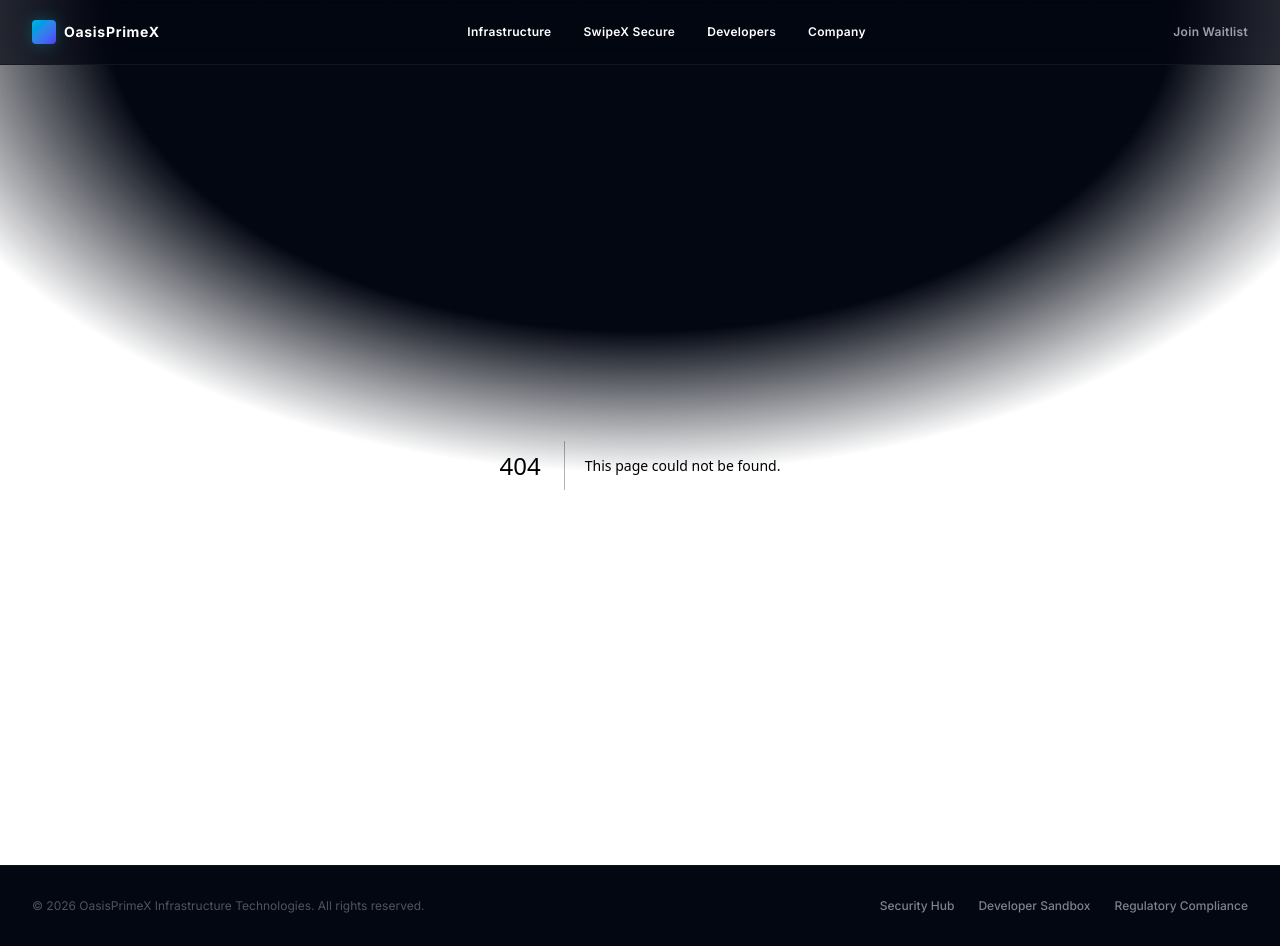
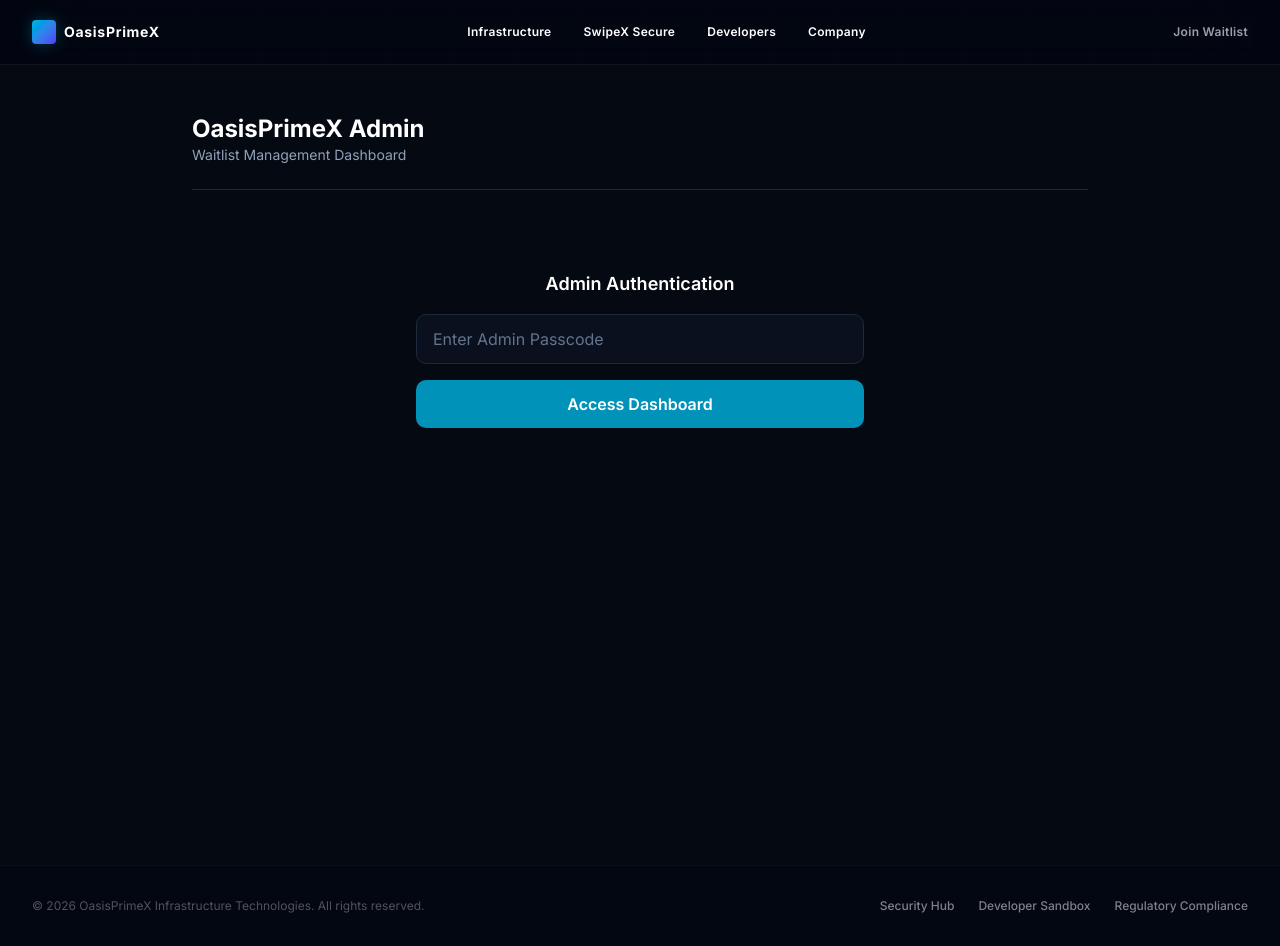
Before and after one commit to Mazoje/oasisprimex, a Next.js app: page /admin in a window 1280 px wide. Before the commit this address had no page. Built offline with nearby package versions, Linux system fonts and the light colour scheme.

Commit message:
feat: added admin portal dashboard and copy updates

```diff
--- /dev/null
+++ b/app/admin/page.tsx
@@ -0,0 +1,131 @@
+"use client";
+
+import { useState } from "react";
+
+interface Signup {
+  id: string;
+  email: string;
+  created_at: string;
+}
+
+export default function AdminPage() {
+  const [password, setPassword] = useState("");
+  const [authenticated, setAuthenticated] = useState(false);
+  const [signups, setSignups] = useState<Signup[]>([]);
+  const [loading, setLoading] = useState(false);
+  const [error, setError] = useState("");
+
+  const handleLogin = async (e: React.FormEvent) => {
+    e.preventDefault();
+    setLoading(true);
+    setError("");
+
+    try {
+      const res = await fetch("/api/admin/waitlist", {
+        method: "POST",
+        headers: { "Content-Type": "application/json" },
+        body: JSON.stringify({ password }),
+      });
+
+      const data = await res.json();
+
+      if (!res.ok) {
+        setError(data.error || "Invalid password");
+        setLoading(false);
+        return;
+      }
+
+      setSignups(data.signups);
+      setAuthenticated(true);
+    } catch (err) {
+      setError("Failed to fetch records.");
+    } finally {
+      setLoading(false);
+    }
+  };
+
+  const exportCSV = () => {
+    const csvContent =
+      "data:text/csv;charset=utf-8," +
+      ["ID,Email,Joined At"]
+        .concat(signups.map((s) => `${s.id},${s.email},${s.created_at}`))
+        .join("\n");
+
+    const encodedUri = encodeURI(csvContent);
+    const link = document.createElement("a");
+    link.setAttribute("href", encodedUri);
+    link.setAttribute("download", `oasisprimex_waitlist_${new Date().toISOString().slice(0, 10)}.csv`);
+    document.body.appendChild(link);
+    link.click();
+    document.body.removeChild(link);
+  };
+
+  return (
+    <main className="min-h-screen bg-[#050911] text-white p-6 md:p-12">
+      <div className="max-w-4xl mx-auto space-y-8">
+        <header className="flex justify-between items-center border-b border-slate-800 pb-6">
+          <div>
+            <h1 className="text-2xl font-bold">OasisPrimeX Admin</h1>
+            <p className="text-sm text-slate-400">Waitlist Management Dashboard</p>
+          </div>
+          {authenticated && (
+            <button
+              onClick={exportCSV}
+              className="px-4 py-2 text-sm font-semibold text-slate-900 bg-cyan-400 hover:bg-cyan-300 rounded-lg transition"
+            >
+              Export CSV
+            </button>
+          )}
+        </header>
+
+        {!authenticated ? (
+          <form onSubmit={handleLogin} className="max-w-md mx-auto space-y-4 pt-12">
+            <h2 className="text-lg font-semibold text-center">Admin Authentication</h2>
+            <input
+              type="password"
+              placeholder="Enter Admin Passcode"
+              value={password}
+              onChange={(e) => setPassword(e.target.value)}
+              className="w-full px-4 py-3 bg-[#0a101d] border border-slate-800 rounded-lg text-white placeholder-slate-500 focus:outline-none focus:border-cyan-500"
+            />
+            {error && <p className="text-sm text-red-400 text-center">{error}</p>}
+            <button
+              type="submit"
+              disabled={loading}
+              className="w-full py-3 bg-cyan-600 hover:bg-cyan-500 rounded-lg font-semibold transition disabled:opacity-50"
+            >
+              {loading ? "Authenticating..." : "Access Dashboard"}
+            </button>
+          </form>
+        ) : (
+          <div className="space-y-4">
+            <div className="flex justify-between items-center text-sm text-slate-400">
+              <span>Total Registrations: <strong className="text-cyan-400">{signups.length}</strong></span>
+            </div>
+
+            <div className="border border-slate-800 rounded-xl overflow-hidden bg-[#0a101d]">
+              <table className="w-full text-left text-sm text-slate-300">
+                <thead className="bg-slate-900/60 text-slate-400 border-b border-slate-800">
+                  <tr>
+                    <th className="p-4">Email</th>
+                    <th className="p-4">Joined Date</th>
+                  </tr>
+                </thead>
+                <tbody className="divide-y divide-slate-800/50">
+                  {signups.map((signup) => (
+                    <tr key={signup.id} className="hover:bg-slate-900/30">
+                      <td className="p-4 font-mono text-cyan-300">{signup.email}</td>
+                      <td className="p-4 text-slate-400">
+                        {new Date(signup.created_at).toLocaleString()}
+                      </td>
+                    </tr>
+                  ))}
+                </tbody>
+              </table>
+            </div>
+          </div>
+        )}
+      </div>
+    </main>
+  );
+}
--- /dev/null
+++ b/app/api/admin/waitlist/route.ts
@@ -0,0 +1,32 @@
+import { NextResponse } from "next/server";
+import { createClient } from "@supabase/supabase-js";
+
+const supabase = createClient(
+  process.env.NEXT_PUBLIC_SUPABASE_URL!,
+  process.env.NEXT_PUBLIC_SUPABASE_ANON_KEY!
+);
+
+export async function POST(request: Request) {
+  try {
+    const { password } = await request.json();
+
+    // Verify secret password
+    if (!password || password !== process.env.ADMIN_SECRET_PASSWORD) {
+      return NextResponse.json({ error: "Unauthorized access" }, { status: 401 });
+    }
+
+    // Fetch all signups from Supabase ordered by creation date
+    const { data, error } = await supabase
+      .from("waitlist")
+      .select("*")
+      .order("created_at", { ascending: false });
+
+    if (error) {
+      return NextResponse.json({ error: error.message }, { status: 500 });
+    }
+
+    return NextResponse.json({ success: true, count: data.length, signups: data });
+  } catch (err) {
+    return NextResponse.json({ error: "Server error" }, { status: 500 });
+  }
+}
--- a/app/page.tsx
+++ b/app/page.tsx
@@ -28,9 +28,8 @@ export default function Home() {
               The Security Layer for Africa’s Digital Economy
             </h1>
             <p className="mt-6 text-base leading-7 text-zinc-400 max-w-xl">
-              OasisPrimeX builds intelligent, real-time financial infrastructure that eliminates payment fraud, replaces unreliable OTPs, and powers seamless digital commerce for banks, fintechs, and enterprises.
+            OasisPrimeX builds intelligent, real-time financial infrastructure that eliminates payment fraud, upgrades traditional authentication workflows, and powers seamless digital commerce for banks, fintechs, and enterprises.
             </p>
-
             {/* Dual Gradient Action Buttons */}
             <div className="mt-10 flex flex-wrap items-center gap-x-4 gap-y-3">
               <Button size="lg" className="bg-gradient-to-r from-cyan-500 via-cyan-400 to-emerald-500 text-zinc-950 hover:opacity-95 font-bold tracking-wide shadow-lg shadow-cyan-500/20 transition-all rounded-xl border-0 px-6">
--- a/app/waitlist/page.tsx
+++ b/app/waitlist/page.tsx
@@ -81,8 +81,15 @@ export default function WaitlistPage() {
           <p className="text-sm text-red-400 font-medium">{errorMsg}</p>
         )}
 
+        {/* Subtext with discreet inline Admin Portal link */}
         <p className="text-xs text-slate-500">
-          No spam. Unsubscribe at any time.
+          No spam. Unsubscribe at any time.{" "}
+          <a
+            href="/admin"
+            className="hover:text-slate-400 transition-colors duration-150 underline decoration-slate-700 underline-offset-4 ml-1"
+          >
+            Admin Portal
+          </a>
         </p>
       </div>
     </main>
```
